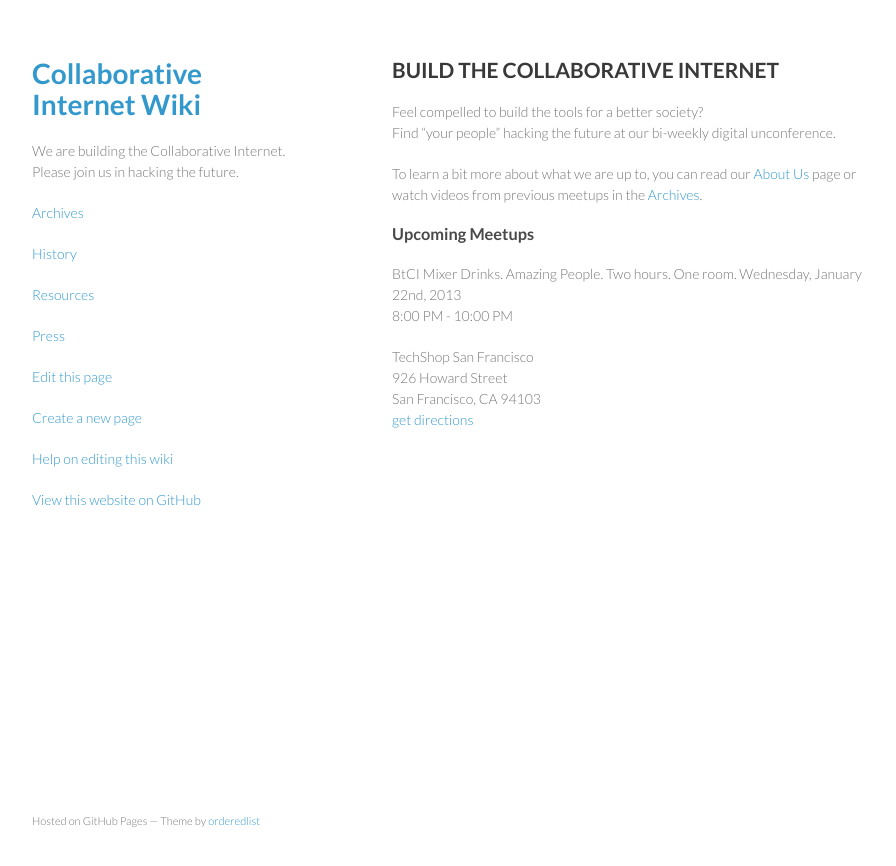
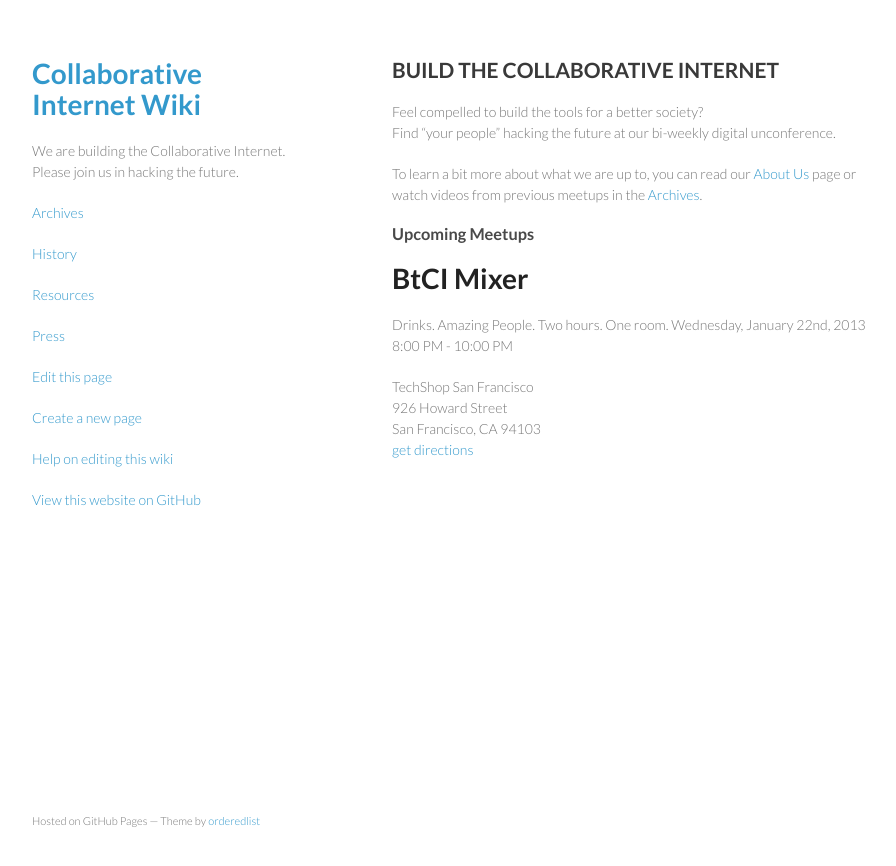
Before and after one commit to collaborativeinternet/collaborativeinternet.github.io, a Jekyll site: the page built from index.md, in a window 1280 px wide. Shown: the top 866 px of the page, without its empty margins (178-1074 px from the left). Built offline with Jekyll 4.4.1, drawn with Linux system fonts in a browser that asks for light colours.

```diff
--- a/index.md
+++ b/index.md
@@ -11,7 +11,7 @@ To learn a bit more about what we are up to, you can read our [About Us](http://
 
 ### Upcoming Meetups
 
-BtCI Mixer
+#BtCI Mixer
 Drinks. Amazing People. Two hours. One room.
 Wednesday, January 22nd, 2013
 8:00 PM - 10:00 PM
```
